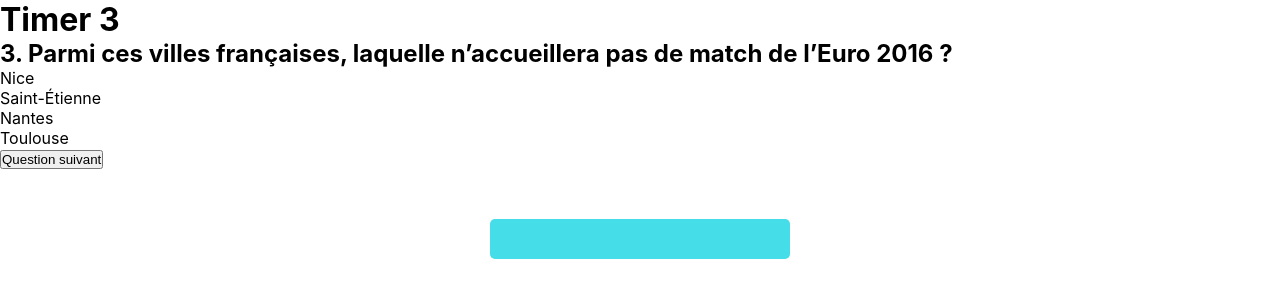
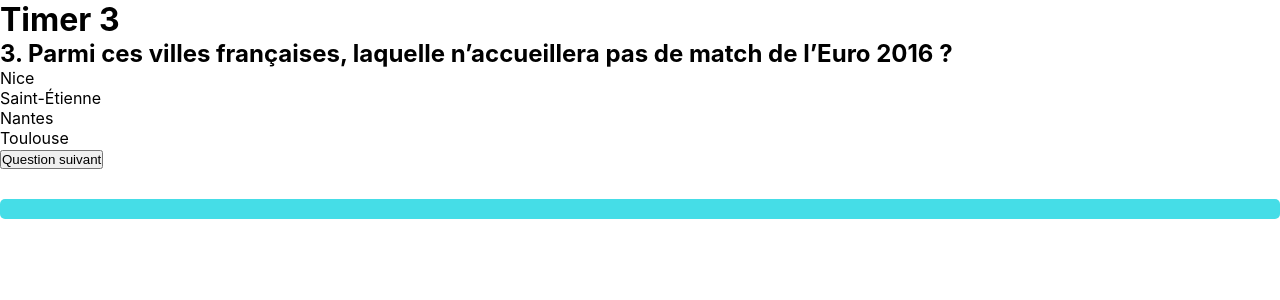
Before and after one commit to ahmedKhaireddine/Quiz-front-end, a React (Create React App) app: page /test in a window 1280 px wide. Shown: the top 300 px of the page. Built offline with nearby package versions, Linux system fonts and the light colour scheme; the HTML template or start-up script is replaced by a standard one; a web font is replaced by a local one.

Commit message:
Improve button

```diff
--- a/src/components/quiz-interface/core/Button.jsx
+++ b/src/components/quiz-interface/core/Button.jsx
@@ -3,9 +3,7 @@ import React from "react"
 import styled from "styled-components"
 
 const Btn = styled.div`
-    height: 40px;
-    width: 300px;
-    font-size: 30px;
+    font-size: 20px;
     color: white;
     background: #45DDE7;
     outline: none;
@@ -14,19 +12,19 @@ const Btn = styled.div`
     display: flex;
     justify-content: center;
     align-items: center;
-    margin: 50px auto;
+    margin: 30px auto;
+    padding: 10px 30px;
     :hover {
         background: #95F6FD;
         color: #636161;
     }
 `
 
-const Button = ({handleClick, children}) => {
-
+const Button = ({ handleClick, children }) => {
     return (
         <Btn
-        onClick={children}
-        type="button"
+            onClick={handleClick}
+            type="button"
         >
             {children}
         </Btn>
@@ -34,7 +32,7 @@ const Button = ({handleClick, children}) => {
 }
 
 Button.defaultProps = {
-    handleClick: () => {return console.log("clicked")}
+    handleClick: () => console.log("clicked")
 }
 
 export default Button
```
